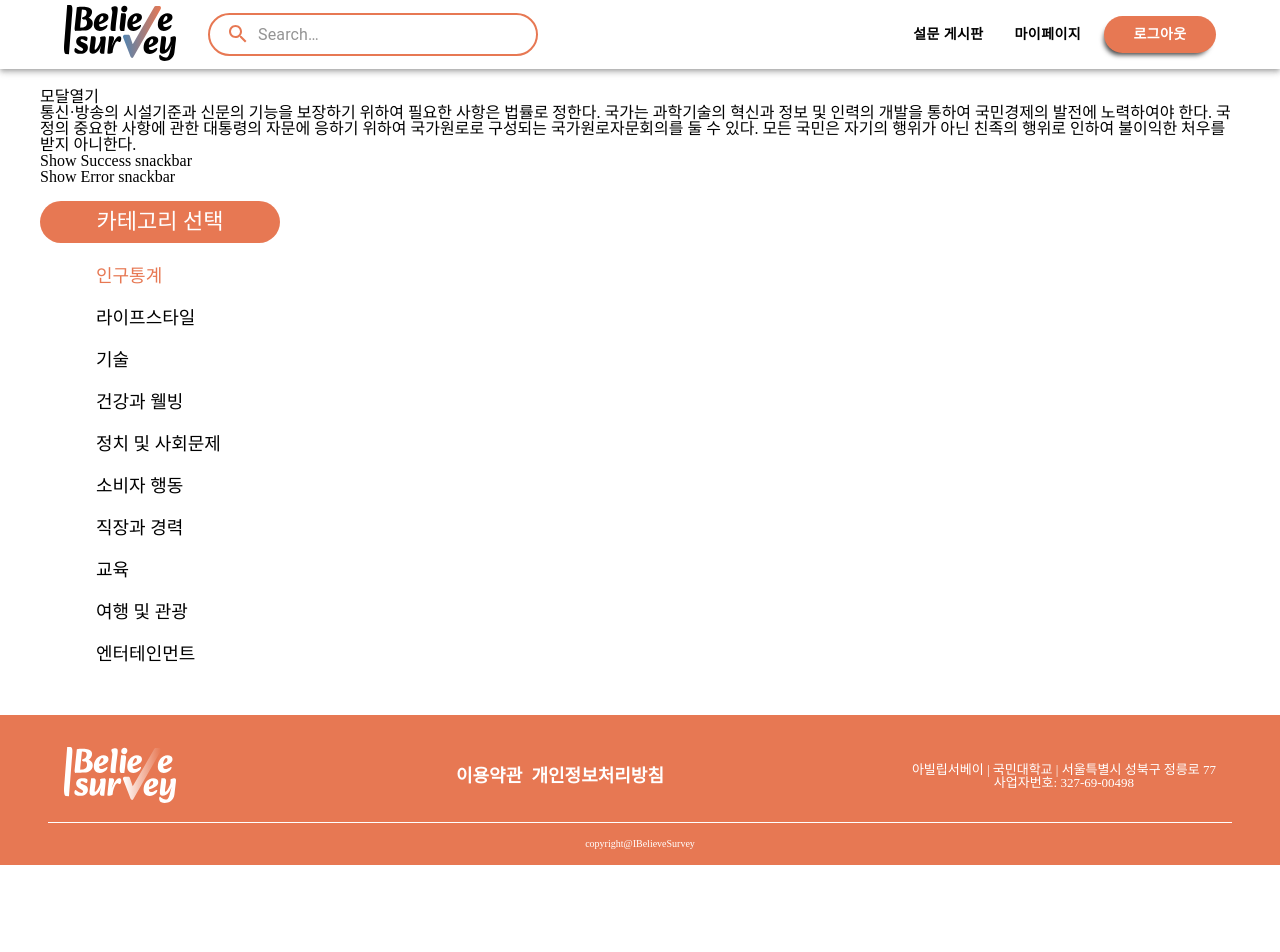
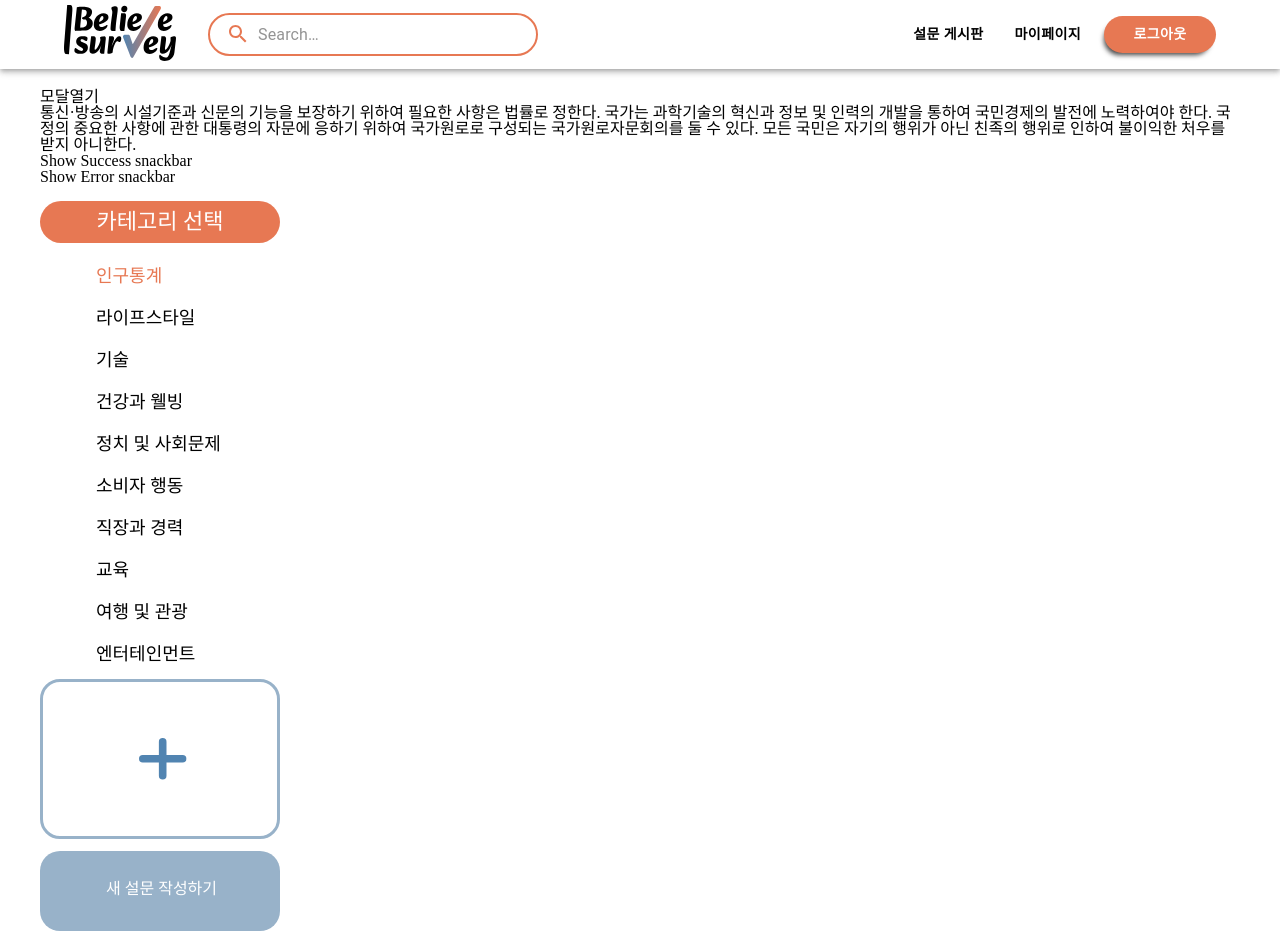
Before and after one commit to 2023-AlphaProject/iBelieveSurvey_frontend, a React (Create React App) app: page /test in a window 1280 px wide. Shown: the top 952 px of the page. Before the commit the page ends 865 px from the top, so only its background shows below. Built offline with nearby package versions, Linux system fonts and the light colour scheme; a web font is replaced by a local one.

Commit message:
feat: 새 설문 작성하기 컴포넌트

```diff
--- /dev/null
+++ b/src/components/NewSurveyBtn/NewSurveyBtn.tsx
@@ -0,0 +1,29 @@
+import { Flex, Box, Label } from 'components/Box';
+import { COLORS } from 'constants/COLOR';
+
+const NewSurveyBtn = () => {
+  return (
+    <Flex flexDirection="column" gap="0.75rem">
+      <Box
+        width="15rem"
+        height="10rem"
+        borderRadius="1.25rem"
+        border="3px solid"
+        borderColor={COLORS.primaryVariant}
+      >
+        <img
+          src={`${process.env.PUBLIC_URL}/assets/images/add-icon.svg`}
+          alt="IBELEVESURVEY Logo"
+          style={{ width: '3rem', margin: '3.5rem 6rem', cursor: 'pointer' }}
+        />
+      </Box>
+      <Box width="15rem" height="5rem" borderRadius="1.25rem" background={COLORS.primaryVariant}>
+        <Label color="white" fontFamily="Pr-Bold" mt={30} ml={66}>
+          새 설문 작성하기
+        </Label>
+      </Box>
+    </Flex>
+  );
+};
+
+export default NewSurveyBtn;
--- a/src/pages/Test.tsx
+++ b/src/pages/Test.tsx
@@ -2,6 +2,7 @@ import { useModal } from 'hooks/useModal';
 import { useCallback } from 'react';
 import { useSnackbar } from 'notistack';
 import { Sidebar } from 'components/common';
+import NewSurveyBtn from 'components/NewSurveyBtn/NewSurveyBtn';
 
 type IAlert = {
   message: string;
@@ -86,6 +87,7 @@ const Test = () => {
         ]}
       />
       <br />
+      <NewSurveyBtn />
     </>
   );
 };
```
Also changed, not shown: public/assets/images/add-icon.svg (added).
